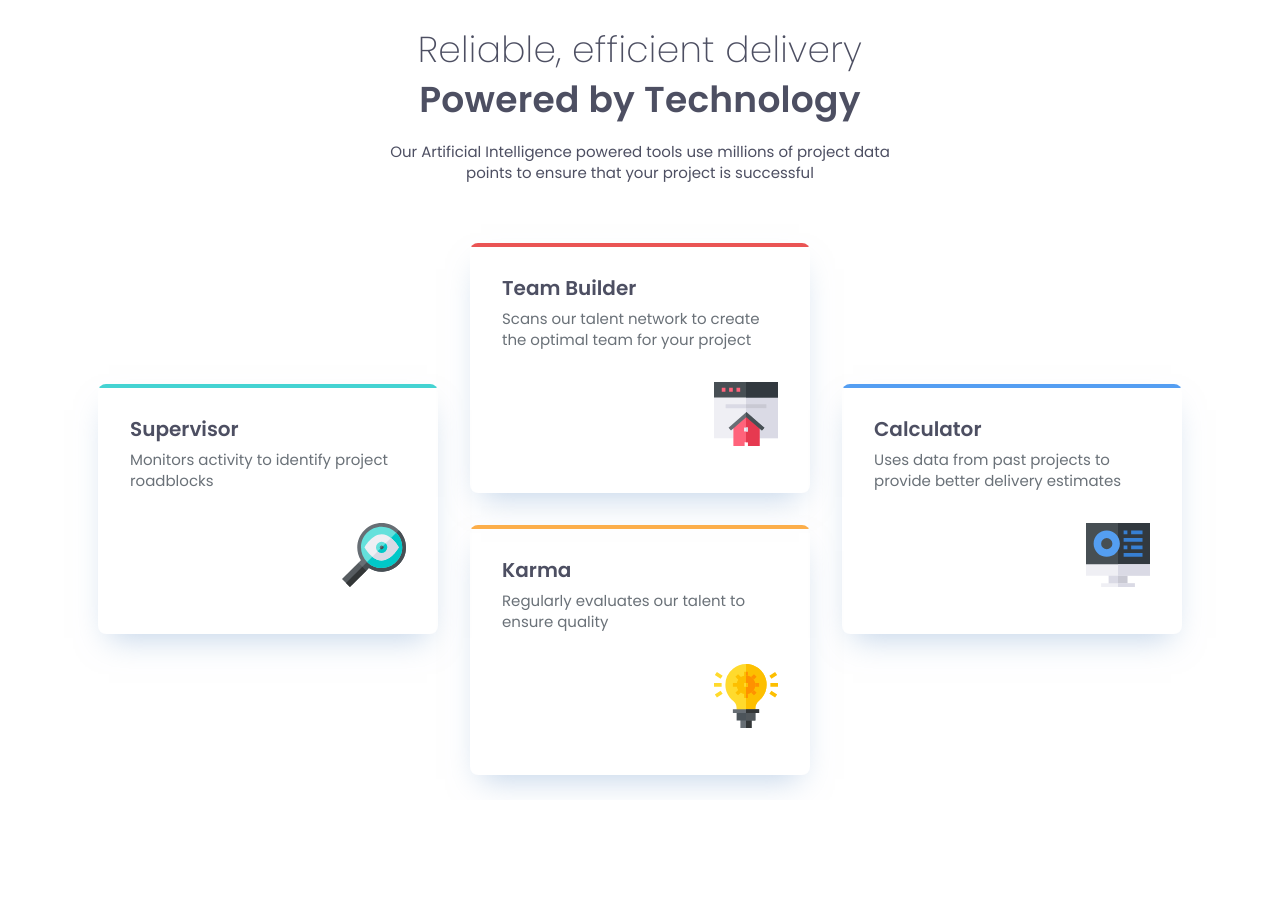
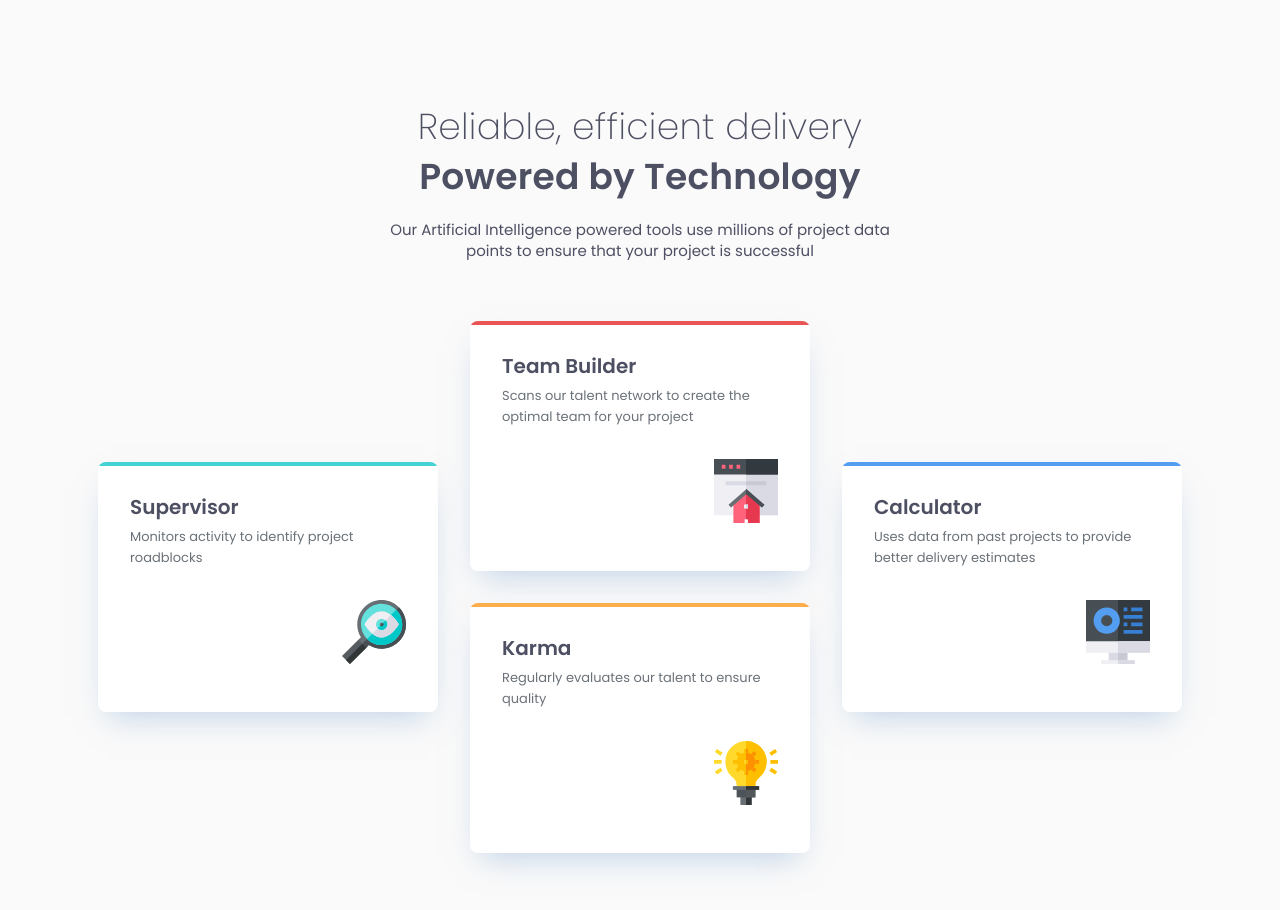
Before and after one commit to RicardoGeada/fm-four-card-feature-section, an Angular app: page / in a window 1280 px wide. Shown: the top 910 px of the page. Before the commit the page ends 800 px from the top, so only its background shows below. Built offline with nearby package versions, Linux system fonts and the light colour scheme.

Commit message:
style: update main-page padding, update card description font

```diff
--- a/src/app/pages/main-page/main-page.component.scss
+++ b/src/app/pages/main-page/main-page.component.scss
@@ -1,11 +1,12 @@
 .main-page {
   display: flex;
   flex-direction: column;
-  justify-content: center;
+  // justify-content: center;
   align-items: center;
   min-height: 100vh;
   gap: 60px;
-  padding: var(--space-300);
+  padding: 56px var(--space-300);
+  background-color: #FAFAFA;
 }
 
 .card-grid {
@@ -17,6 +18,11 @@
 
 
 @media (min-width: 768px) {
+
+  .main-page {
+    padding-block: 80px;
+  }
+
 
   // === grid areas ===
   .supervisor     { grid-area: supervisor;     place-self: center; }
@@ -36,6 +42,10 @@
 
 @media (min-width: 1080px) {
 
+  .main-page {
+    padding-block: 102px;
+  }
+
   .card-grid {
     grid-template-columns: repeat(3, 1fr);
     grid-template-areas:
--- a/src/app/shared/components/card/card.component.scss
+++ b/src/app/shared/components/card/card.component.scss
@@ -12,6 +12,7 @@
    height: 250px;
    position: relative;
    overflow: hidden;
+   background-color: var(--color-white);
 
    &__top-bar {
     position: absolute;
@@ -33,7 +34,7 @@
    }
 
    &__description {
-    @include fonts.apply-text-preset("4");
+    @include fonts.apply-text-preset("5");
     color: var(--color-grey-400);
    }
 
```
